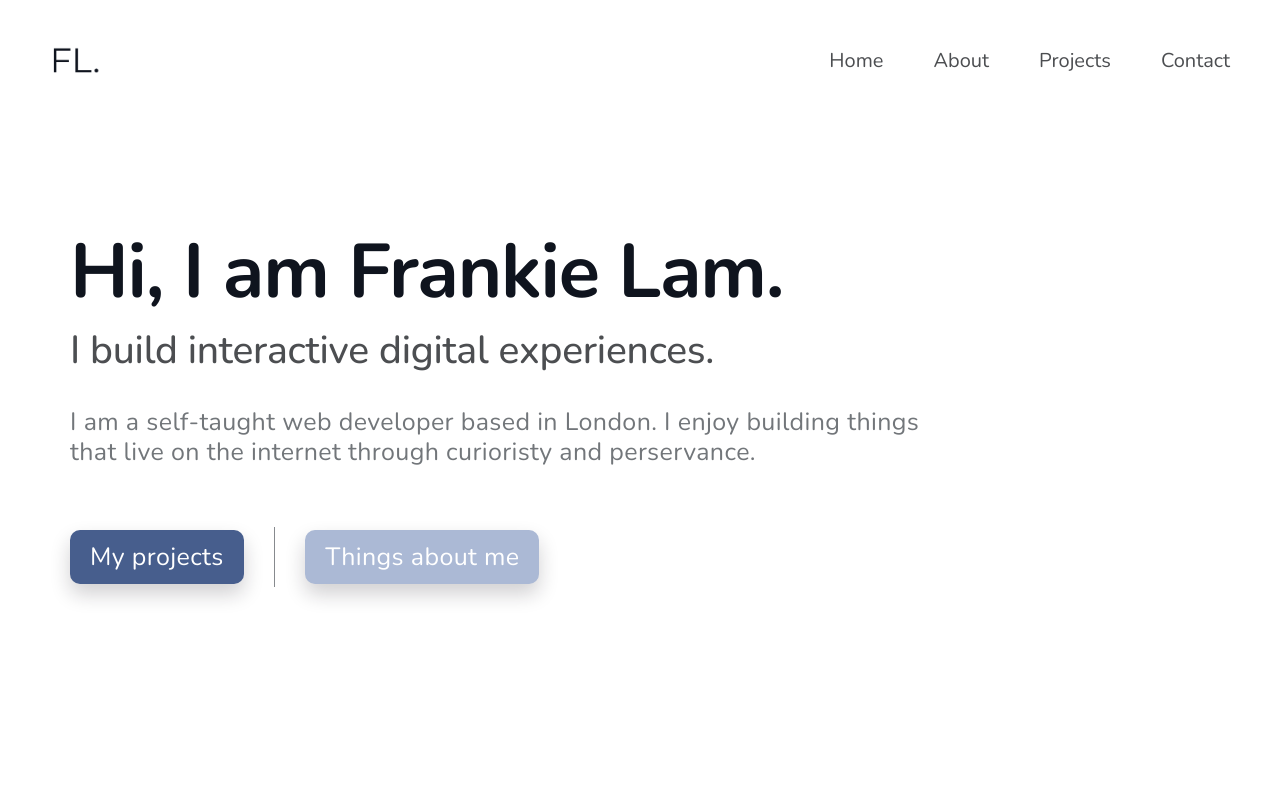
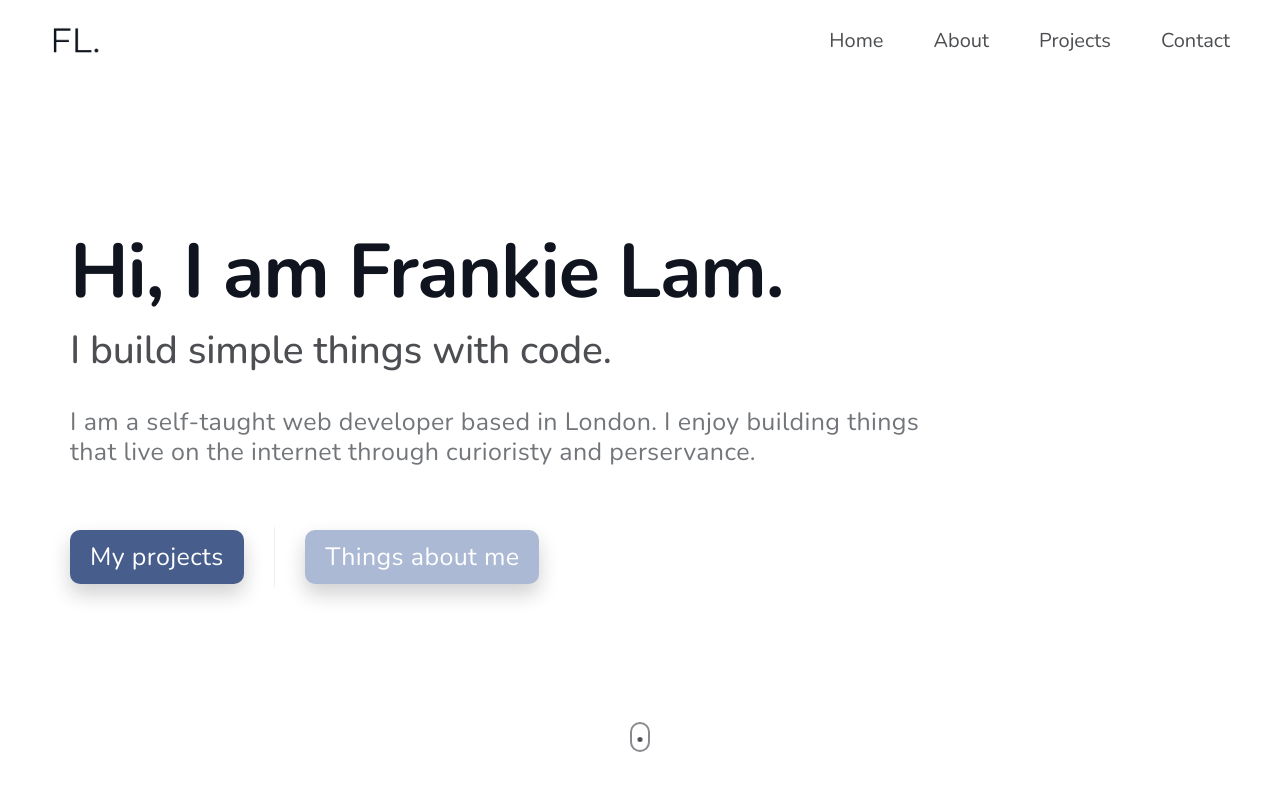
Before and after one commit to frankiecflam/frankielam.dev-old, a React (Create React App) app: page / in a window 1280 px wide. Shown: the top 800 px of the page. Built offline with nearby package versions, Linux system fonts and the light colour scheme.

Commit message:
add scrollDown and hovering effect on ctaBtn on Homepage

```diff
--- a/src/components/About/Journey/AboutJourneyItem.module.css
+++ b/src/components/About/Journey/AboutJourneyItem.module.css
@@ -36,6 +36,11 @@
   .dot.start {
     display: none;
   }
+
+  .dot.start + div > svg {
+    fill: var(--color-dominant);
+    font-size: var(--font-size-3);
+  }
 }
 
 /* For desktop viewers */
--- a/src/components/Header/Header.module.css
+++ b/src/components/Header/Header.module.css
@@ -3,10 +3,11 @@
   top: 0;
   left: 0;
   width: 100%;
-  height: 12rem;
+  height: 8rem;
   padding: 4rem 5rem;
   display: flex;
   justify-content: space-between;
   align-items: center;
   z-index: 9999;
+  background-color: var(--background-color);
 }
--- a/src/components/Home/Home.js
+++ b/src/components/Home/Home.js
@@ -6,9 +6,7 @@ const Hero = () => {
     <Section className={styles.home} id="home">
       <div className={styles.homeContent}>
         <h1 className={styles.heading}>Hi, I am Frankie Lam.</h1>
-        <h2 className={styles.subHeading}>
-          I build interactive digital experiences.
-        </h2>
+        <h2 className={styles.subHeading}>I build simple things with code.</h2>
         <p className={styles.description}>
           I am a self-taught web developer based in London. I enjoy building
           things that live on the internet through curioristy and perservance.
@@ -25,6 +23,7 @@ const Hero = () => {
             things about me
           </a>
         </div>
+        <div className={styles.scrollDown} />
       </div>
     </Section>
   );
--- a/src/components/Home/Home.module.css
+++ b/src/components/Home/Home.module.css
@@ -37,7 +37,7 @@
 .ctaOR {
   height: 6rem;
   width: 0.15rem;
-  background-color: var(--font-color-light-3);
+  background-color: var(--color-vertical-divider);
 }
 
 .ctaItem:link,
@@ -50,6 +50,9 @@
   border-radius: 1rem;
   box-shadow: 0 1rem 2rem 0 rgba(var(--color-box-shadow), 0.2);
   transition: all 0.4s;
+
+  position: relative;
+  overflow: hidden;
 }
 
 .ctaItem:hover {
@@ -74,6 +77,90 @@
   background-color: var(--color-cta-secondary);
 }
 
+/* ctaItem Hovering effects */
+.ctaItem.projects::after,
+.ctaItem.things::after {
+  content: "";
+  position: absolute;
+  top: 0;
+  left: 0;
+  width: 0%;
+  height: 100%;
+  transition: all 0.4s ease-out;
+  z-index: -1;
+}
+
+.ctaItem.projects::after {
+  background: linear-gradient(
+    135deg,
+    hsla(220, 33%, 42%, 1) 20%,
+    hsla(339, 100%, 55%, 1) 90%
+  );
+}
+
+.ctaItem.things::after {
+  background: linear-gradient(
+    135deg,
+    hsla(339, 100%, 55%, 1) 10%,
+    hsla(220, 33%, 75%, 1) 85%
+  );
+}
+
+.ctaItem.projects:hover::after,
+.ctaItem.things:hover::after {
+  width: 100%;
+}
+
+/* Mouse scrolling down for better UX */
+.scrollDown {
+  display: none;
+}
+
+@media only screen and (min-width: 48em) {
+  .scrollDown {
+    position: relative;
+    display: block;
+    position: absolute;
+    bottom: 6%;
+    left: 50%;
+    width: 2rem;
+    height: 3rem;
+    border: 2px solid var(--font-color-light-3);
+    border-radius: 2.5rem;
+    transform: translateX(-50%);
+  }
+
+  .scrollDown::after {
+    content: "";
+    position: absolute;
+    top: 50%;
+    left: 50%;
+    width: 0.5rem;
+    height: 0.5rem;
+    background-color: var(--font-color-light-1);
+    border-radius: 100%;
+    animation: upDown 1.75s infinite ease-out;
+  }
+
+  @keyframes upDown {
+    0% {
+      transform: translate(-50%, 0%);
+    }
+
+    25% {
+      transform: translate(-50%, -0.5rem);
+    }
+
+    50% {
+      transform: translate(-50%, 0.35rem);
+    }
+
+    100% {
+      transform: translate(-50%, 0%);
+    }
+  }
+}
+
 @media only screen and (min-width: 62em) {
   .homeContent {
     width: 80%;
--- a/src/components/Main/Main.js
+++ b/src/components/Main/Main.js
@@ -1,11 +1,10 @@
-import styles from "./Main.module.css";
 import Container from "../UI/Container";
 import Home from "../Home/Home";
 import About from "../About/About";
 
 const Main = () => {
   return (
-    <main className={styles.main}>
+    <main>
       <Container>
         <Home />
         <About />
--- a/src/components/Main/Main.module.css
+++ /dev/null
@@ -1,3 +0,0 @@
-.main > :last-child {
-  padding-bottom: 12rem;
-}
--- a/src/components/Section/Section.module.css
+++ b/src/components/Section/Section.module.css
@@ -3,6 +3,12 @@
   padding-bottom: 6rem;
 }
 
-.section:first-child {
-  padding-top: 12rem;
+.section:last-child {
+  padding-bottom: 12rem;
 }
+
+@media only screen and (min-width: 48em) {
+  .section:first-child {
+    padding-top: 12rem;
+  }
+}
--- a/src/index.css
+++ b/src/index.css
@@ -18,6 +18,7 @@
   --color-cta-secondary: #abb9d5;
 
   --color-box-shadow: 25, 20, 30;
+  --color-vertical-divider: #eeeeef;
 
   /* Font-size */
   --font-size-base: 1.6rem;
```
